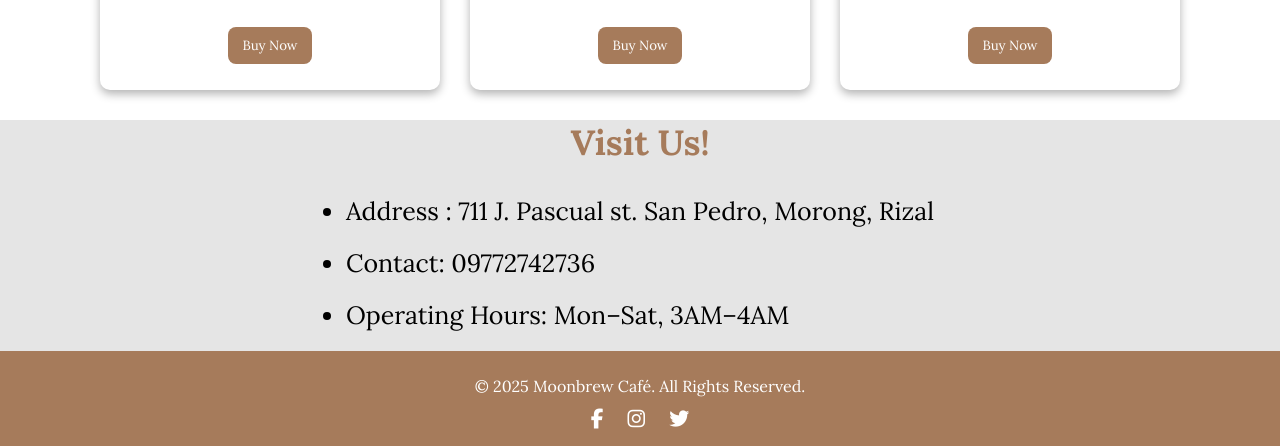
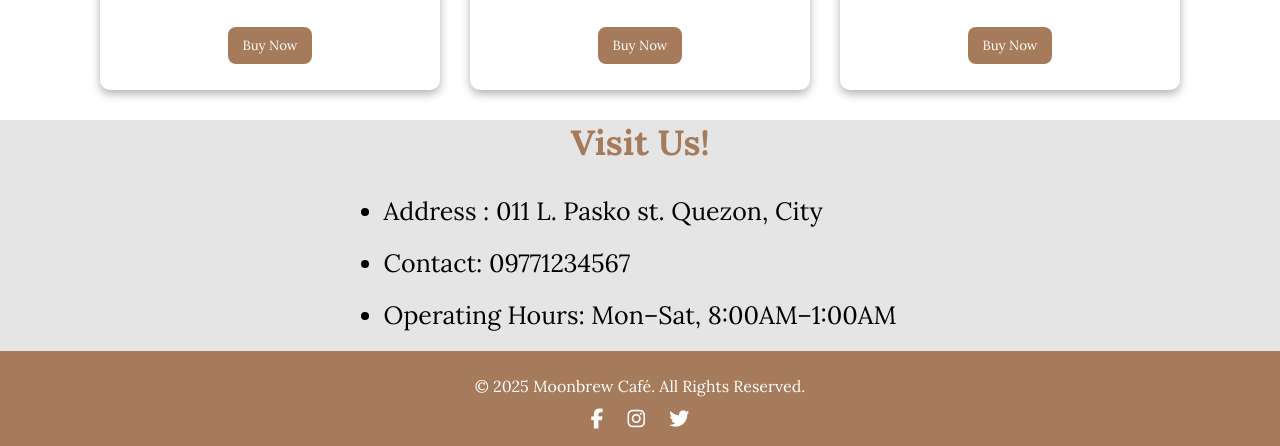
Before and after one commit to jadrienoofy/moonbrewcafe, a plain HTML site: page index.html in a window 1280 px wide. Shown: the part 1225-1671 px from the top of the page. Drawn offline with Linux system fonts and the light colour scheme.

Commit message:
Update index.html

```diff
--- a/index.html
+++ b/index.html
@@ -75,9 +75,9 @@
         </div>
         <div class="info">
             <ul>
-                <li>Address : 711 J. Pascual st. San Pedro, Morong, Rizal</li>
-                <li>Contact: 09772742736</li>
-                <li>Operating Hours: Mon–Sat, 3AM–4AM</li>
+                <li>Address : 011 L. Pasko st. Quezon, City</li>
+                <li>Contact: 09771234567</li>
+                <li>Operating Hours: Mon–Sat, 8:00AM–1:00AM</li>
             </ul>
         </div>
     </section>
```
